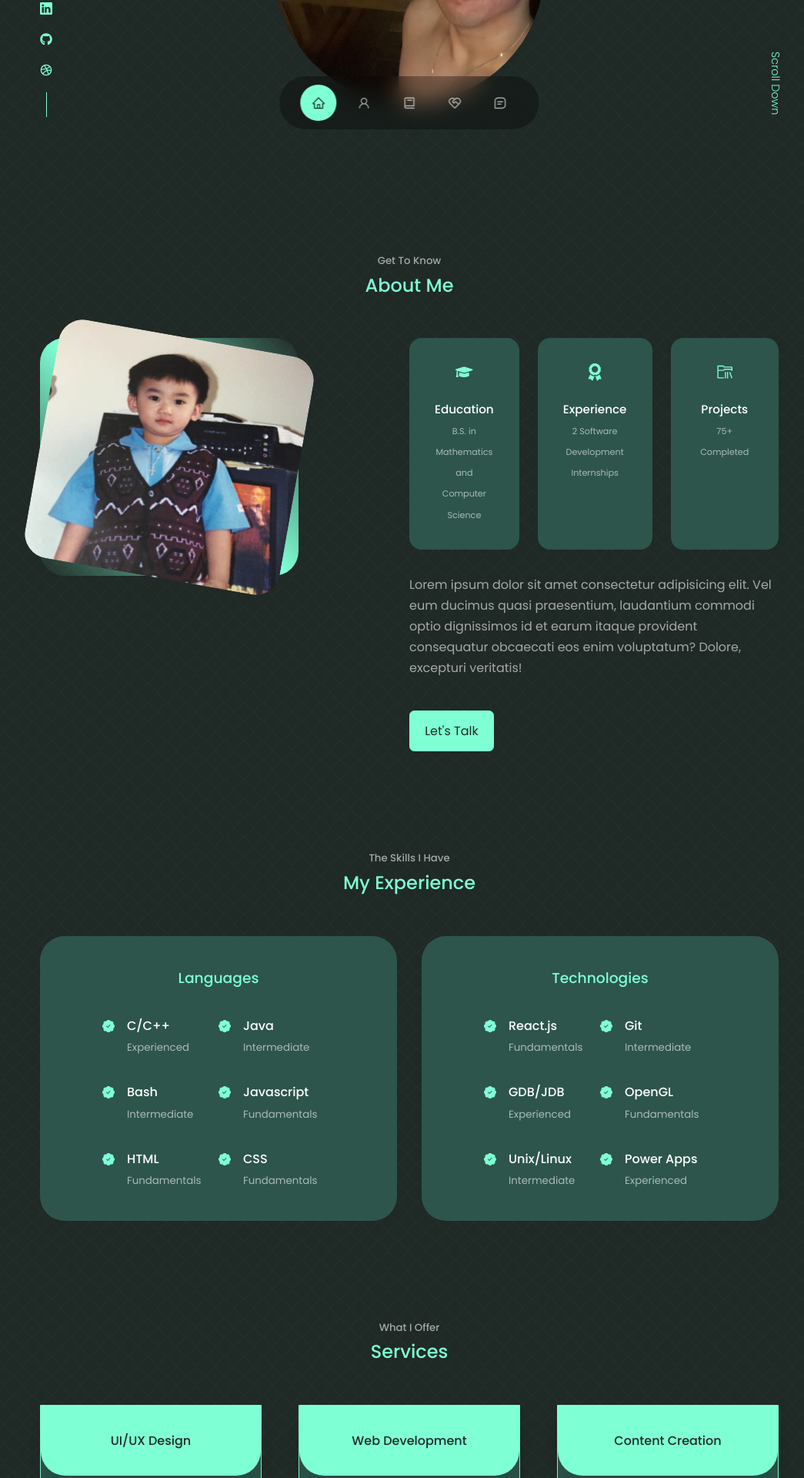
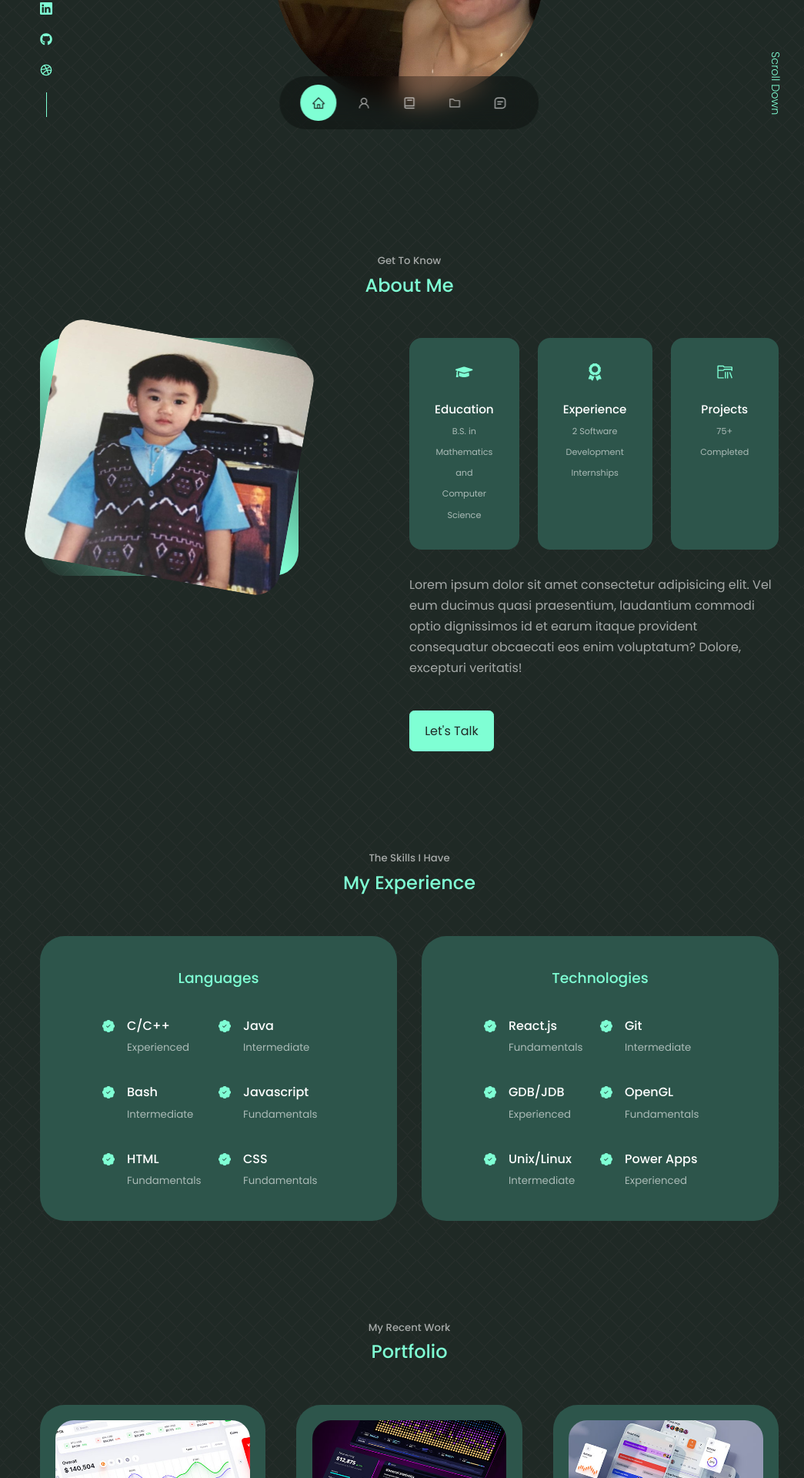
Before and after one commit to huddah01/react-portfolio-2, a React (Create React App) app: page / in a window 1280 px wide. Shown: the part 600-2520 px from the top of the page at 77% size, without its empty margins (108-1153 px from the left). Built offline with nearby package versions, Linux system fonts and the light colour scheme.

Commit message:
streamlined the content
got rid of services and testimonials since it won't be needed changed the nav to include a button leading to portfolio

```diff
--- a/src/App.jsx
+++ b/src/App.jsx
@@ -16,9 +16,9 @@ const App = () => {
         <Nav />
         <About />
         <Experience />
-        <Services />
+        {/*<Services />*/}
         <Portfolio />
-        <Testimonials />
+        {/*<Testimonials />*/}
         <Contact />
         <Footer />
     </>
--- a/src/components/nav/Nav.jsx
+++ b/src/components/nav/Nav.jsx
@@ -5,6 +5,7 @@ import {AiOutlineUser} from 'react-icons/ai'
 import {BiBook} from 'react-icons/bi'
 import {RiServiceLine} from 'react-icons/ri'
 import {BiMessageSquareDetail} from 'react-icons/bi'
+import {AiOutlineFolder} from 'react-icons/ai'
 import{useState} from 'react'
 
 const Nav = () => {
@@ -17,8 +18,8 @@ const Nav = () => {
       className={activeNav === '#about' ? 'active' : ''}><AiOutlineUser/></a>
       <a href="#experience" onClick={() => setActiveNav('#experience')}
       className={activeNav === '#experience' ? 'active' : ''}><BiBook/></a>
-      <a href="#services" onClick={() => setActiveNav('#services')}
-      className={activeNav === '#services' ? 'active' : ''}><RiServiceLine/></a>
+      <a href="#portfolio" onClick={() => setActiveNav('#portfolio')}
+      className={activeNav === '#portfolio' ? 'active' : ''}><AiOutlineFolder/></a>
       <a href="#contact" onClick={() => setActiveNav('#contact')}
       className={activeNav === '#contact' ? 'active' : ''}><BiMessageSquareDetail/></a>
     </nav>
```
